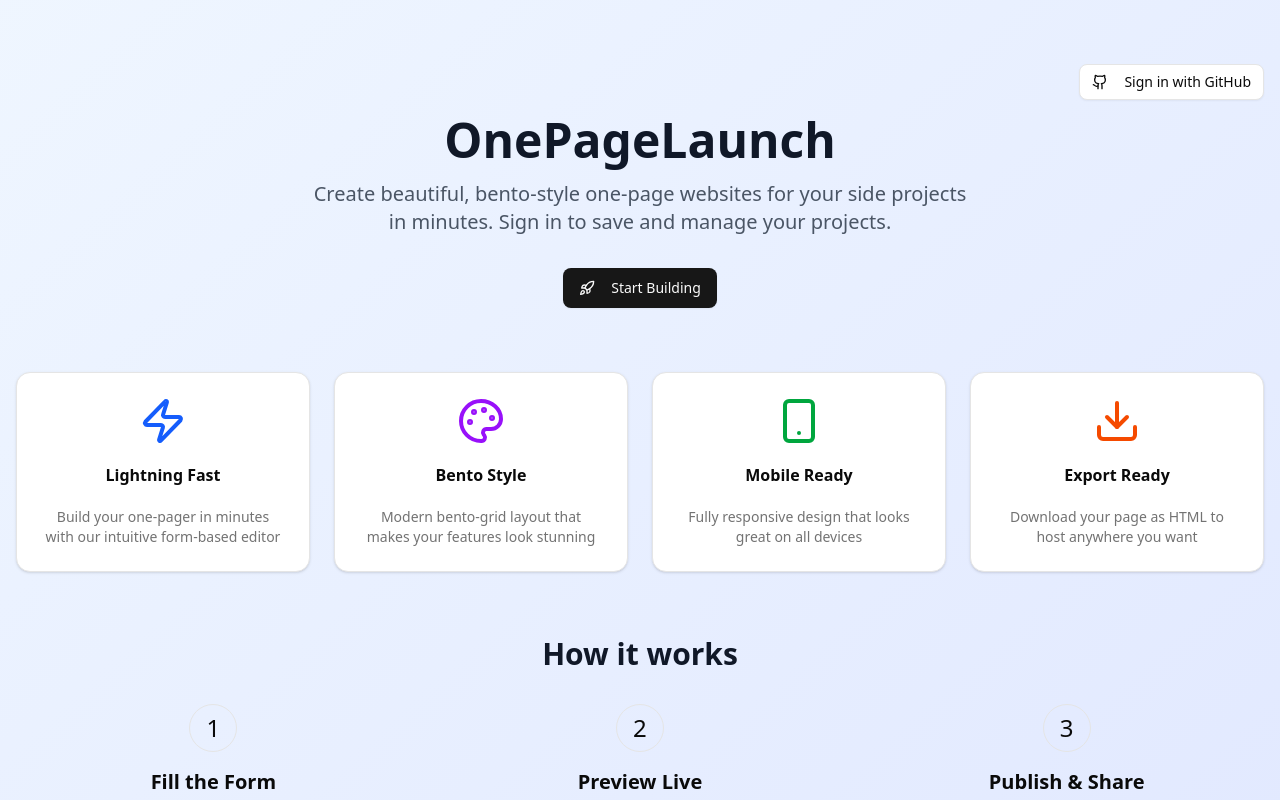
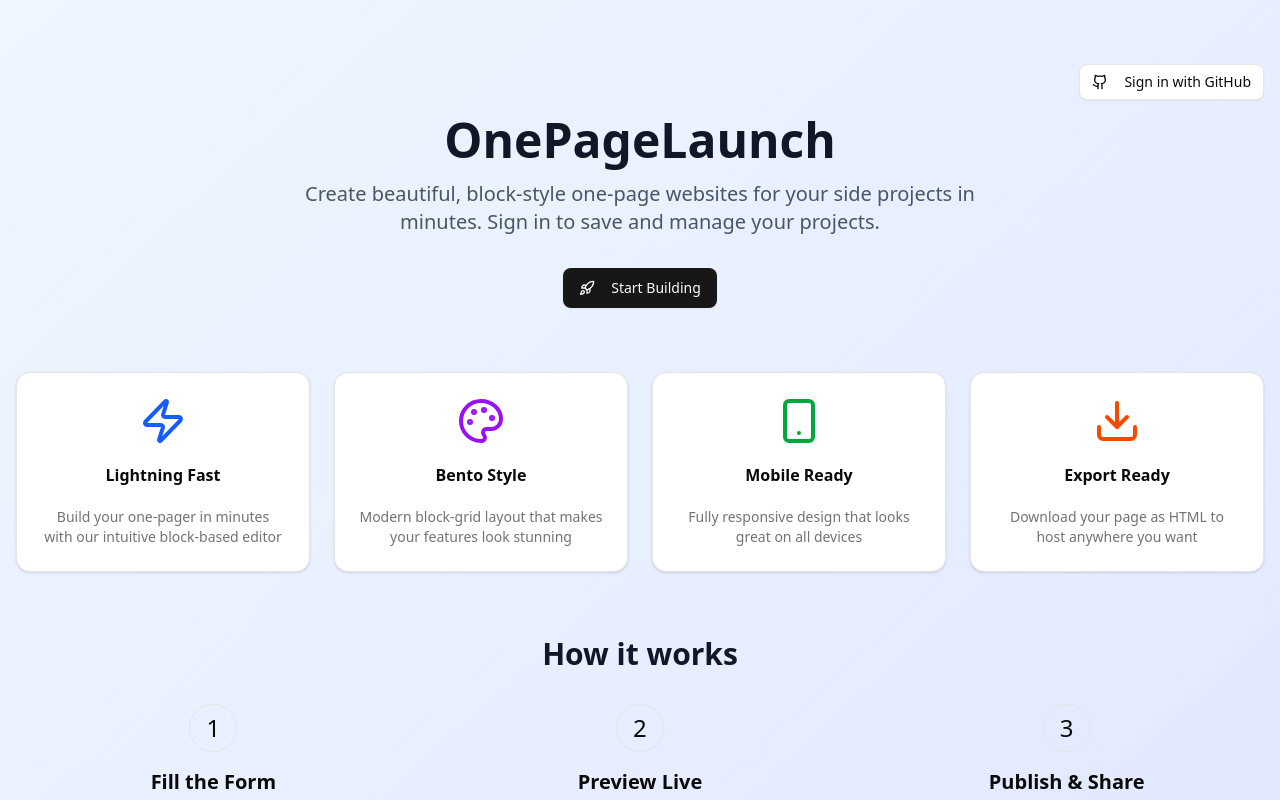
Before and after one commit to varun-r-boop/onepagelaunch, a Next.js app: page / in a window 1280 px wide. Shown: the top 800 px of the page. Built offline with nearby package versions, Linux system fonts and the light colour scheme; no server answers.

Commit message:
Description changes

```diff
--- a/src/app/layout.tsx
+++ b/src/app/layout.tsx
@@ -3,8 +3,8 @@ import { Toaster } from "sonner";
 import "./globals.css";
 
 export const metadata: Metadata = {
-  title: "OnePageLaunch - Create Beautiful One-Page Websites",
-  description: "Build stunning, bento-style one-page websites for your side projects in minutes. No login required.",
+  title: "OnePageLaunch – Launch Stunning Sites, Brick by Brick",
+  description: "Build stunning, block-style one-page websites for your side projects in minutes.",
 };
 
 export default function RootLayout({
--- a/src/app/page.tsx
+++ b/src/app/page.tsx
@@ -18,7 +18,7 @@ export default function Home() {
             OnePageLaunch
           </h1>
           <p className="text-xl text-gray-600 mb-8 max-w-2xl mx-auto">
-            Create beautiful, bento-style one-page websites for your side projects in minutes.
+            Create beautiful, block-style one-page websites for your side projects in minutes.
             Sign in to save and manage your projects.
           </p>
           <div className="flex gap-4 justify-center">
@@ -40,7 +40,7 @@ export default function Home() {
             </CardHeader>
             <CardContent>
               <CardDescription>
-                Build your one-pager in minutes with our intuitive form-based editor
+                Build your one-pager in minutes with our intuitive block-based editor
               </CardDescription>
             </CardContent>
           </Card>
@@ -52,7 +52,7 @@ export default function Home() {
             </CardHeader>
             <CardContent>
               <CardDescription>
-                Modern bento-grid layout that makes your features look stunning
+                Modern block-grid layout that makes your features look stunning
               </CardDescription>
             </CardContent>
           </Card>
--- a/src/components/project-preview.tsx
+++ b/src/components/project-preview.tsx
@@ -100,7 +100,7 @@ export function ProjectPreview({ data }: ProjectPreviewProps) {
         {/* Footer */}
         <div className="text-center mt-12 pt-8 border-t border-gray-200">
           <p className="text-sm text-gray-500">
-            Built with OnePageLaunch
+            Built with 🧱 OnePageLaunch
           </p>
         </div>
       </div>
```
